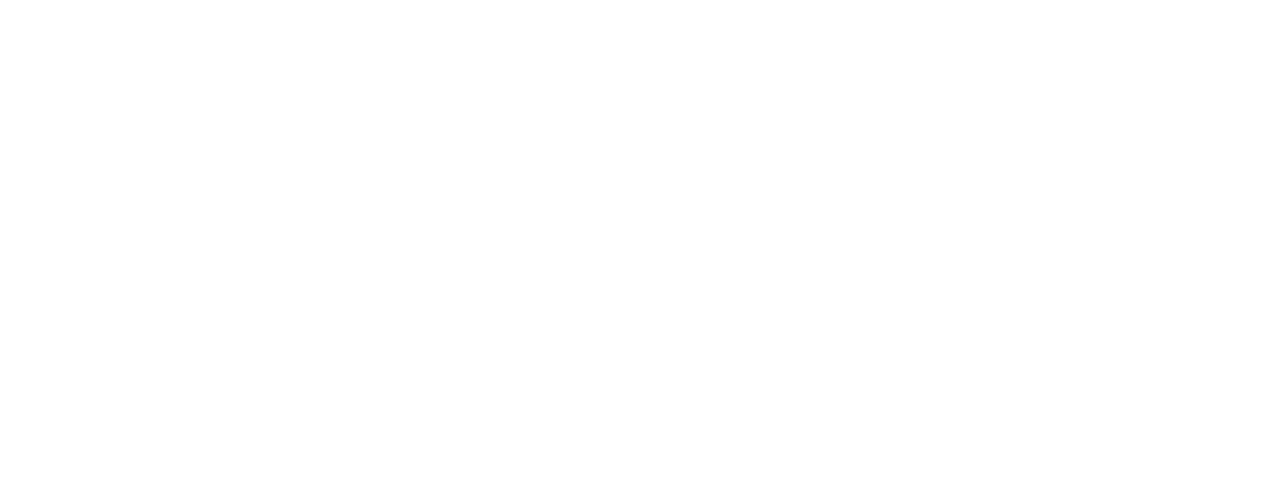
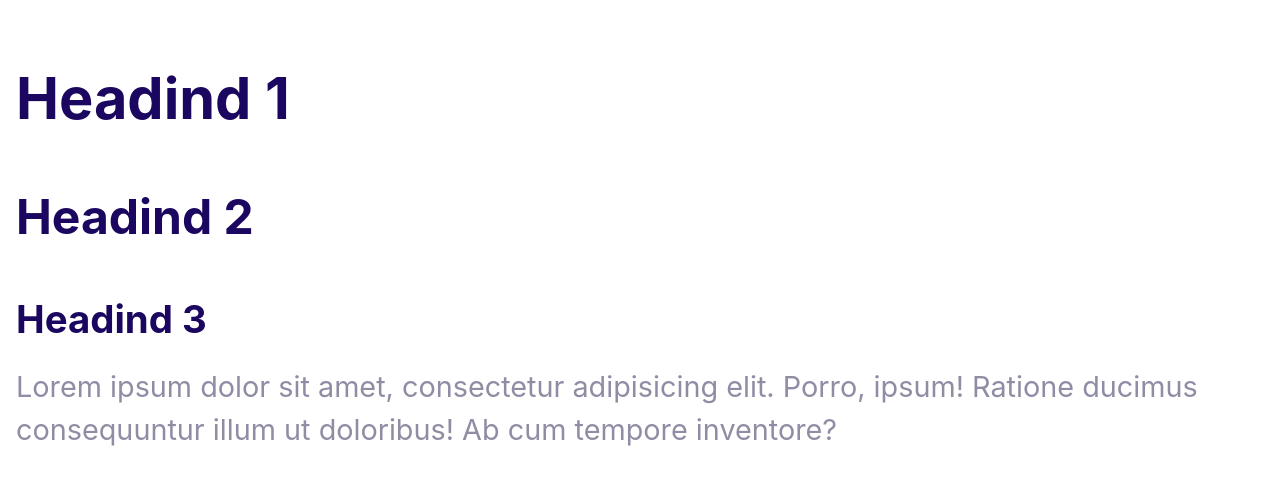
Before and after one commit to menil-nxt/nxt_repo, a plain HTML site: page index.html in a window 1280 px wide. Drawn offline with Linux system fonts and the light colour scheme; a web font is replaced by a local one.

Commit message:
website fonts updated

```diff
--- a/css/style.css
+++ b/css/style.css
@@ -5,3 +5,56 @@
     --color-headings:#1b0760;
     --color-body:#918ca4;
 }
+
+head {
+    /* 62.5% of 16px = 10px */
+    font-size: 62.5%;
+}
+body {
+    font-family: Inter,Arial, Helvetica, sans-serif;
+    font-size: 2.4rem;
+    line-height: 1.5;
+    color: var(--color-body);
+    padding: 1rem;
+
+}
+
+h1,h2,h3{
+    color: var(--color-headings);
+    margin-bottom: 1rem;
+}
+
+h1 {
+    /* 1 x font size of html element means 1rem = 10px */
+    font-size: 7rem;
+}
+
+h2 {
+    font-size: 4rem;
+}
+
+h3 {
+    font-size: 3rem;
+}
+
+p {
+    margin-top: 0;
+}
+
+@media screen and (min-width:1024px){
+    body {
+        font-size: 1.8rem;
+    }
+
+    h1 {
+        font-size: 8rem;
+    }
+
+    h2 {
+        font-size: 3rem;
+    }
+
+    h3 {
+        font-size: 2.4rem;
+    }
+}
--- a/index.html
+++ b/index.html
@@ -4,8 +4,20 @@
     <meta charset="UTF-8" />
     <meta name="viewport" content="width=device-width, initial-scale=1.0" />
     <title>Document</title>
+    <link
+      rel="stylesheet"
+      href="/Moshify/fonts/Montserrat/Montserrat-Black.ttf"
+    />
     <link rel="stylesheet" href="/nxt_repo/css/style.css" />
     <link rel="stylesheet" href="/nxt_repo/css/normalize.css" />
   </head>
-  <body></body>
+  <body>
+    <h1>Headind 1</h1>
+    <h2>Headind 2</h2>
+    <h3>Headind 3</h3>
+    <p>
+      Lorem ipsum dolor sit amet, consectetur adipisicing elit. Porro, ipsum!
+      Ratione ducimus consequuntur illum ut doloribus! Ab cum tempore inventore?
+    </p>
+  </body>
 </html>
```
Also changed, not shown: 1 other file.
